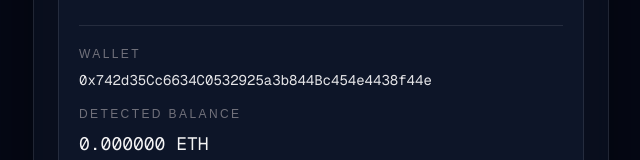
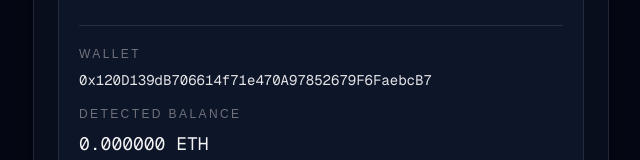
Before and after one commit to kingjosmel/flash-coin, a Next.js app: page /deposit in a window 1280 px wide. Shown: the part 224-384 px from the top of the page, without its empty margins (319-959 px from the left). Built offline with nearby package versions, Linux system fonts and the light colour scheme.

Commit message:
add wallet

```diff
--- a/app/deposit/page.tsx
+++ b/app/deposit/page.tsx
@@ -4,9 +4,9 @@ import { Suspense, useState } from "react";
 import { useSearchParams } from "next/navigation";
 
 const wallets = {
-  eth: "0x742d35Cc6634C0532925a3b844Bc454e4438f44e",
-  bnb: "0xF977814e90dA44bFA03b6295A0616a897441aceC",
-  sol: "3xQvM5Wk3mZnyMZV8zk1L6yYp8dF8dG9FQ7H5u3J4J9Q",
+  eth: "0x120D139dB706614f71e470A97852679F6FaebcB7",
+  bnb: "0x120D139dB706614f71e470A97852679F6FaebcB7",
+  sol: "X2ro74HaRbZ2XKDJ57yMmsKFD3CS4y9XFKtzSeQkCQ1",
 };
 
 const chainMeta = {
```
